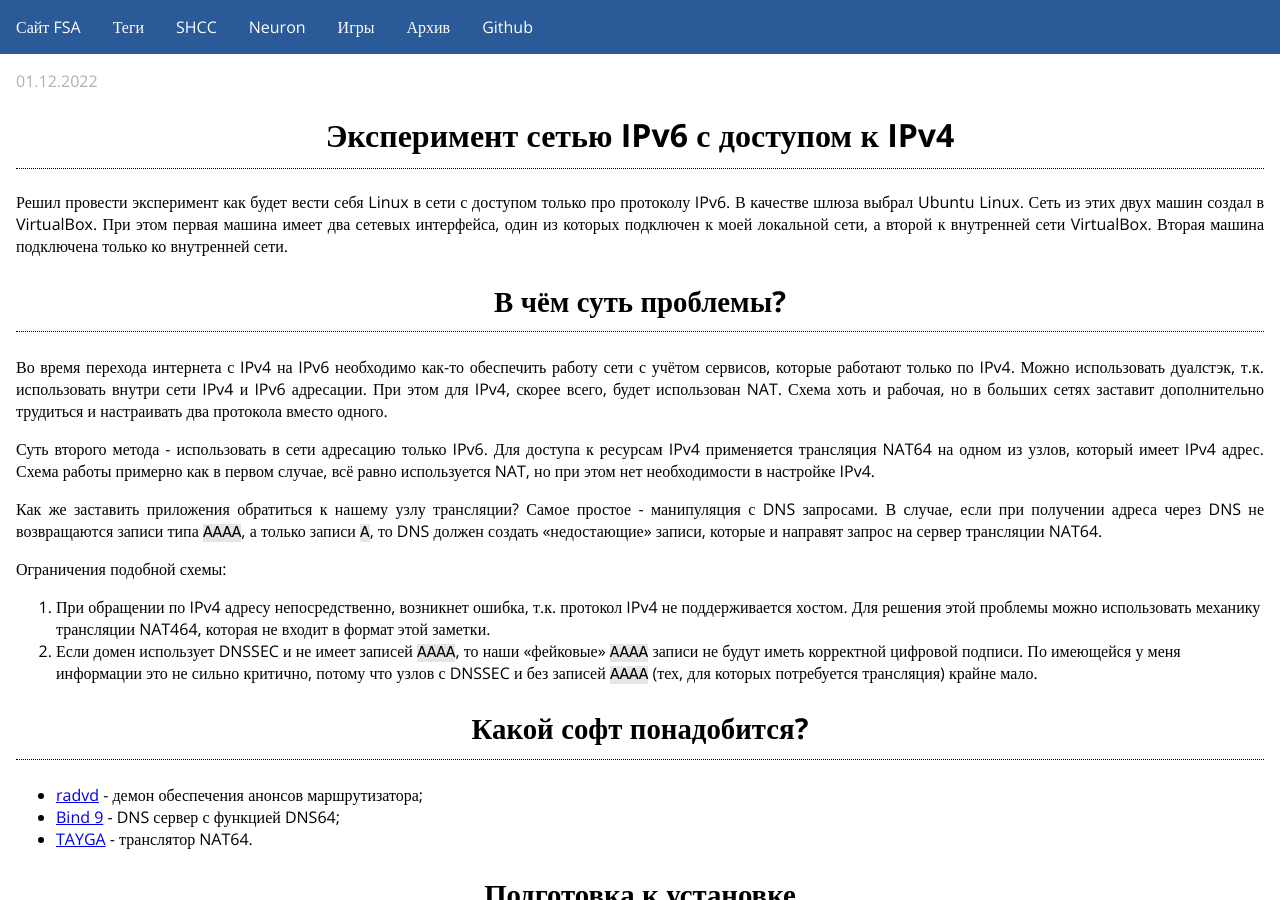
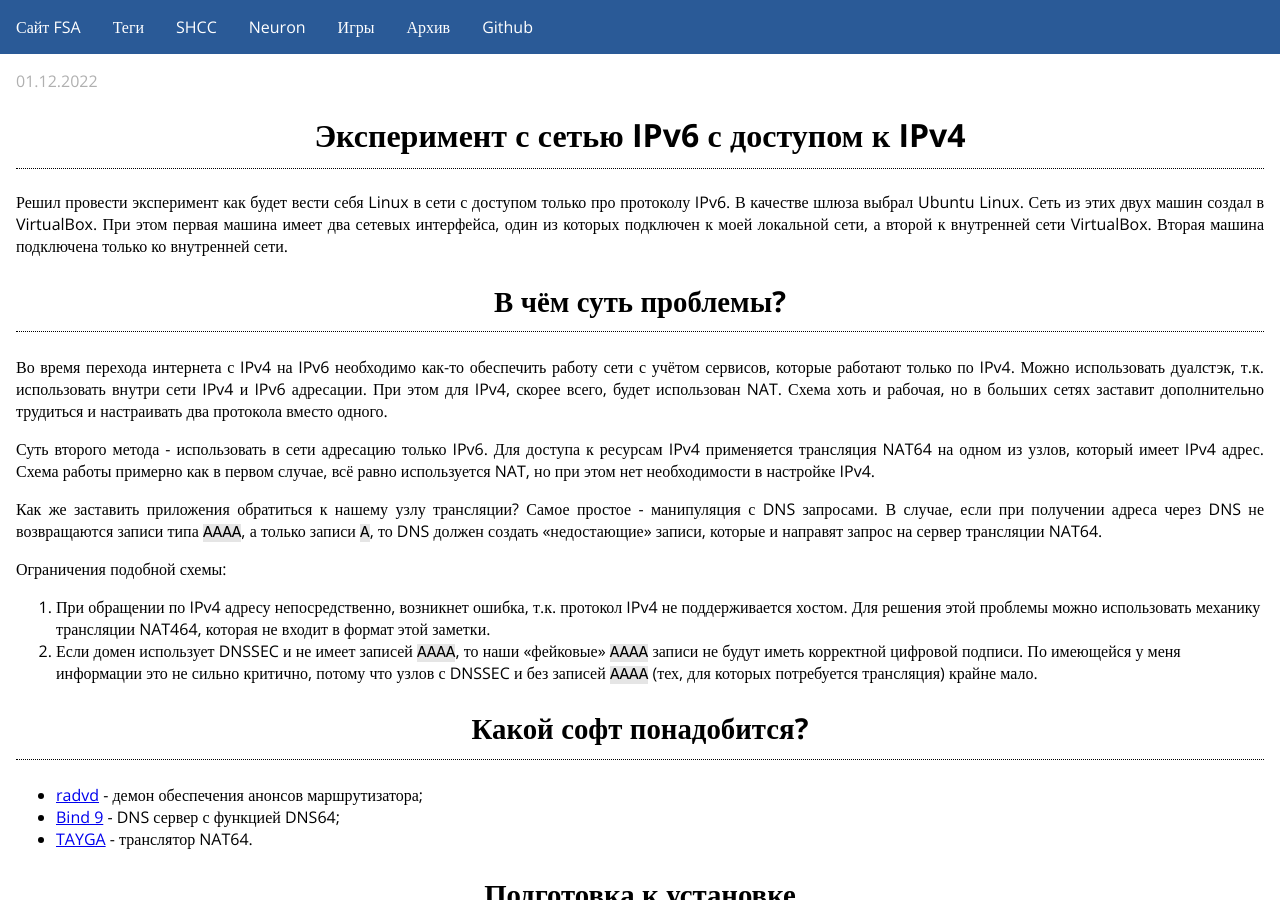
Before and after one commit to fsa/site, a Jekyll site: the page built from _posts/2022-12-01-nat64-dns64.md, in a window 1280 px wide and 900 px high. Built offline with Jekyll 4.4.1, drawn with Linux system fonts in a browser that asks for light colours.

Commit message:
NAT64: исправление опечаток в заголовке

```diff
--- a/_posts/2022-12-01-nat64-dns64.md
+++ b/_posts/2022-12-01-nat64-dns64.md
@@ -1,9 +1,9 @@
 ---
 layout: post
-title: Эксперимент сетью IPv6 с доступом к IPv4
+title: Эксперимент с сетью IPv6 с доступом к IPv4
 date: 2022-12-01 01:00:00 +0700
 tags: [IPv6, NAT64, Bind, DNS, TAYGA, radvd]
-excerpt: Решил провести эксперимент построением сети IPv6, которая имеет доступ к ресурсам сети, которые доступны только по IPv4.
+excerpt: Решил провести эксперимент с построением сети IPv6, которая имеет доступ к ресурсам сети, которые доступны только по IPv4.
 ---
 Решил провести эксперимент как будет вести себя Linux в сети с доступом только про протоколу IPv6. В качестве шлюза выбрал Ubuntu Linux. Сеть из этих двух машин создал в VirtualBox. При этом первая машина имеет два сетевых интерфейса, один из которых подключен к моей локальной сети, а второй к внутренней сети VirtualBox. Вторая машина подключена только ко внутренней сети.
 
```
